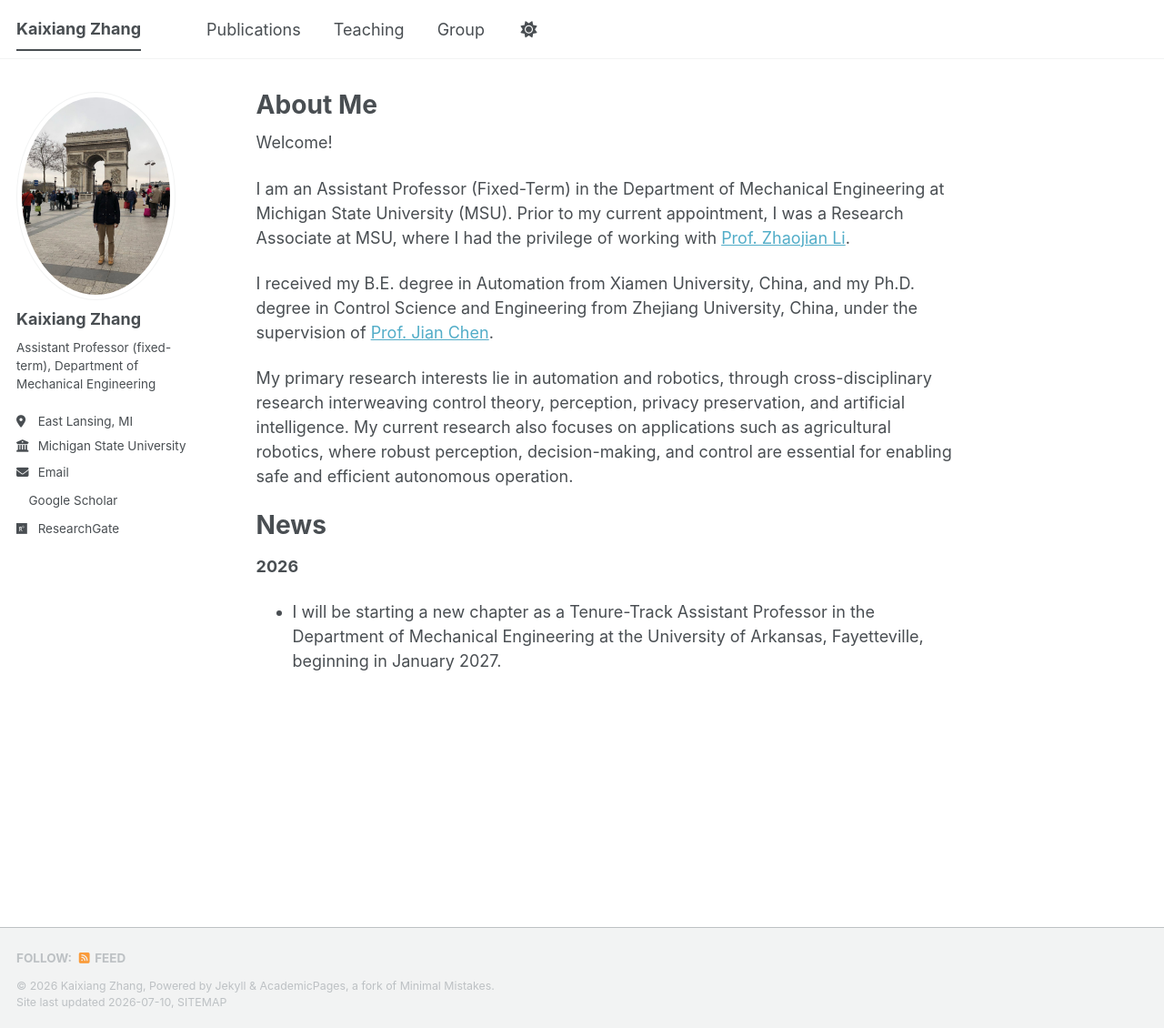
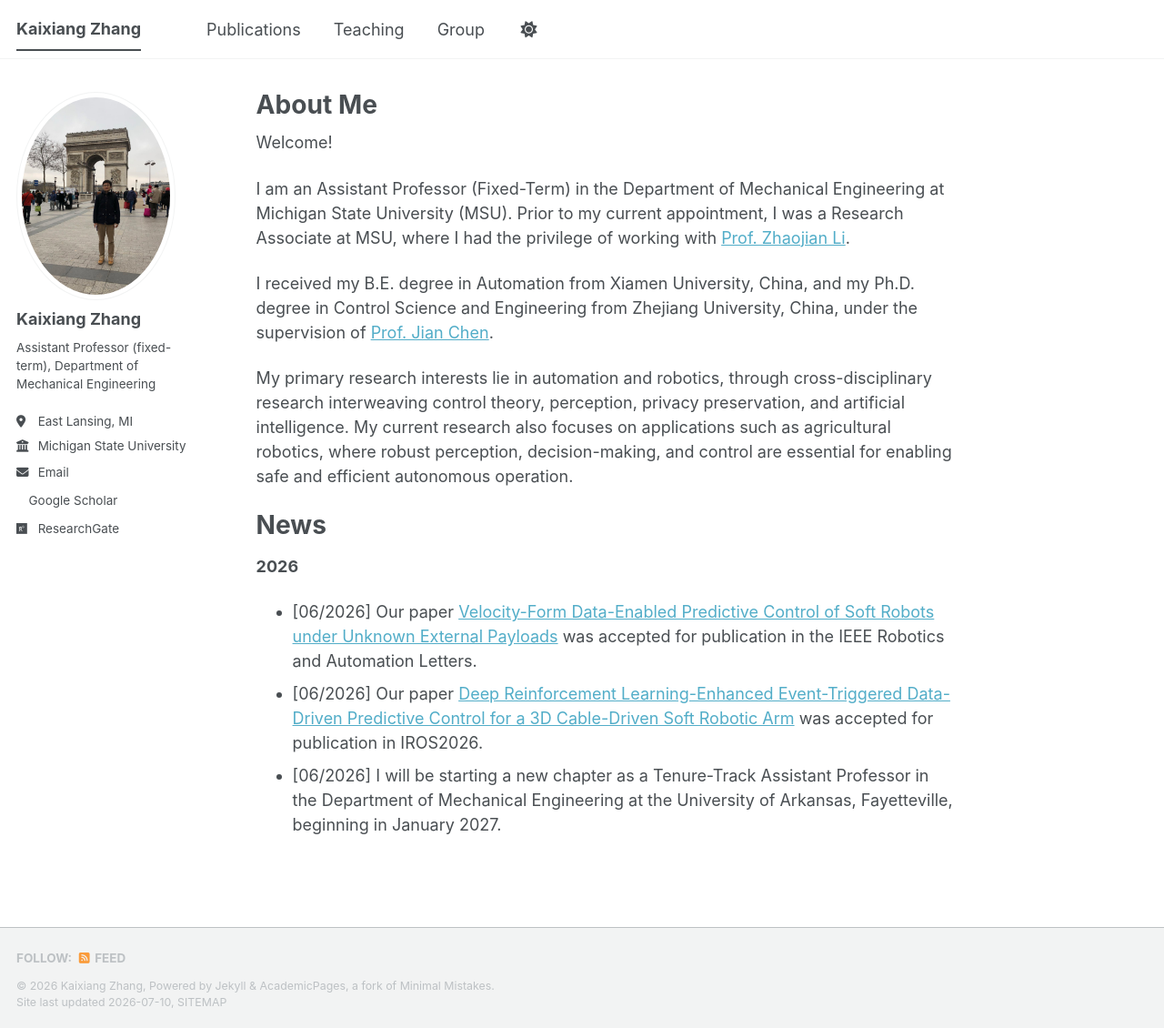
Before and after one commit to kaixiang-zhang91/kaixiang-zhang91.github.io, a Jekyll site: the page built from _pages/about.md, in a window 1280 px wide and 1130 px high. Shown: the whole window at 91% size. Built offline with Jekyll 4.4.1, drawn with Linux system fonts in a browser that asks for light colours; a style sheet for code colours, icons or effects is not loaded.

Commit message:
Update news section with recent publications and position

```diff
--- a/_pages/about.md
+++ b/_pages/about.md
@@ -19,4 +19,6 @@ My primary research interests lie in automation and robotics, through cross-disc
 
 **2026**
 
-- I will be starting a new chapter as a Tenure-Track Assistant Professor in the Department of Mechanical Engineering at the University of Arkansas, Fayetteville, beginning in January 2027.
+- [06/2026] Our paper [Velocity-Form Data-Enabled Predictive Control of Soft Robots under Unknown External Payloads](https://ieeexplore.ieee.org/document/11560943) was accepted for publication in the IEEE Robotics and Automation Letters.
+- [06/2026] Our paper [Deep Reinforcement Learning-Enhanced Event-Triggered Data-Driven Predictive Control for a 3D Cable-Driven Soft Robotic Arm](https://arxiv.org/abs/2606.26048) was accepted for publication in IROS2026.
+- [06/2026] I will be starting a new chapter as a Tenure-Track Assistant Professor in the Department of Mechanical Engineering at the University of Arkansas, Fayetteville, beginning in January 2027.
```
